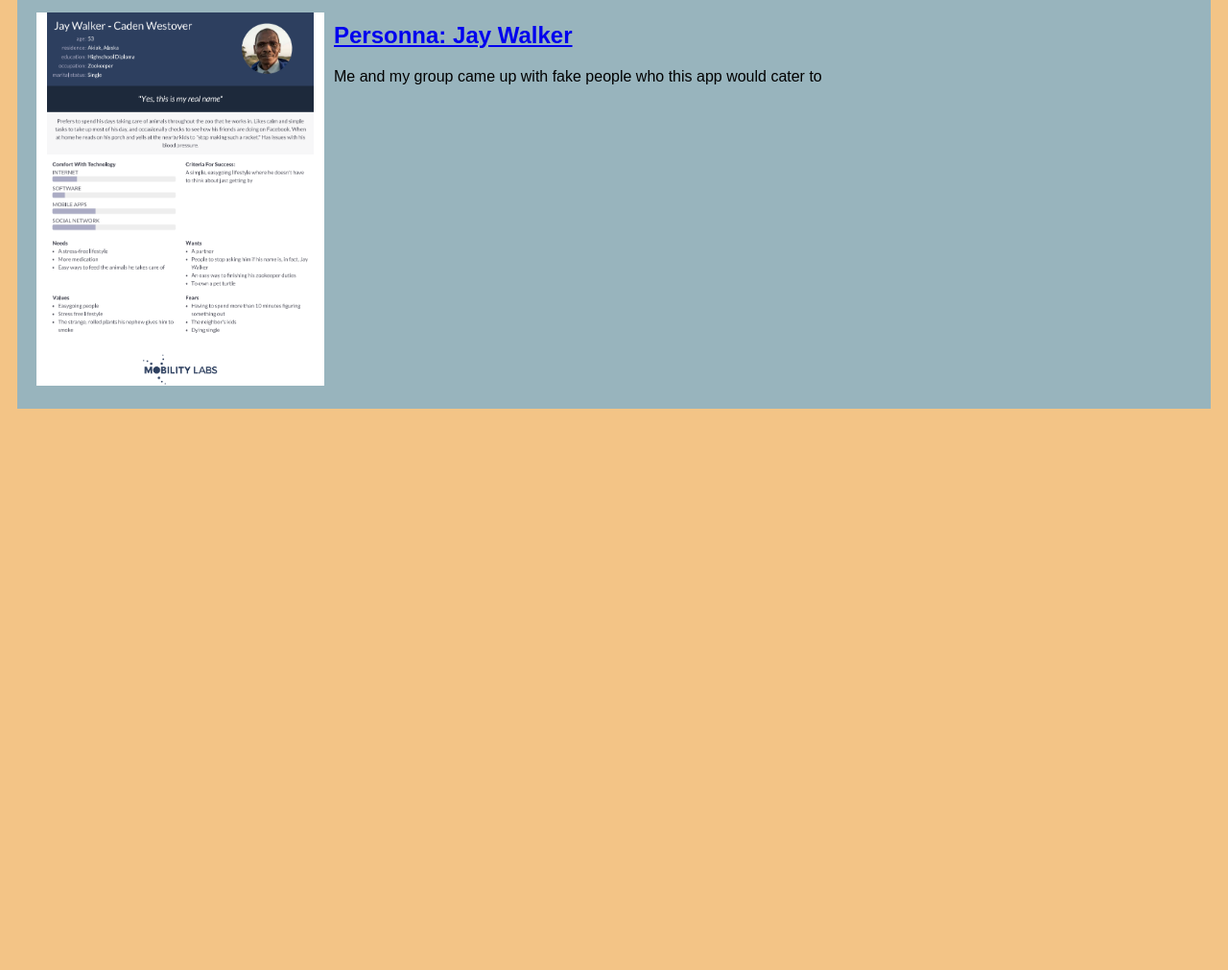
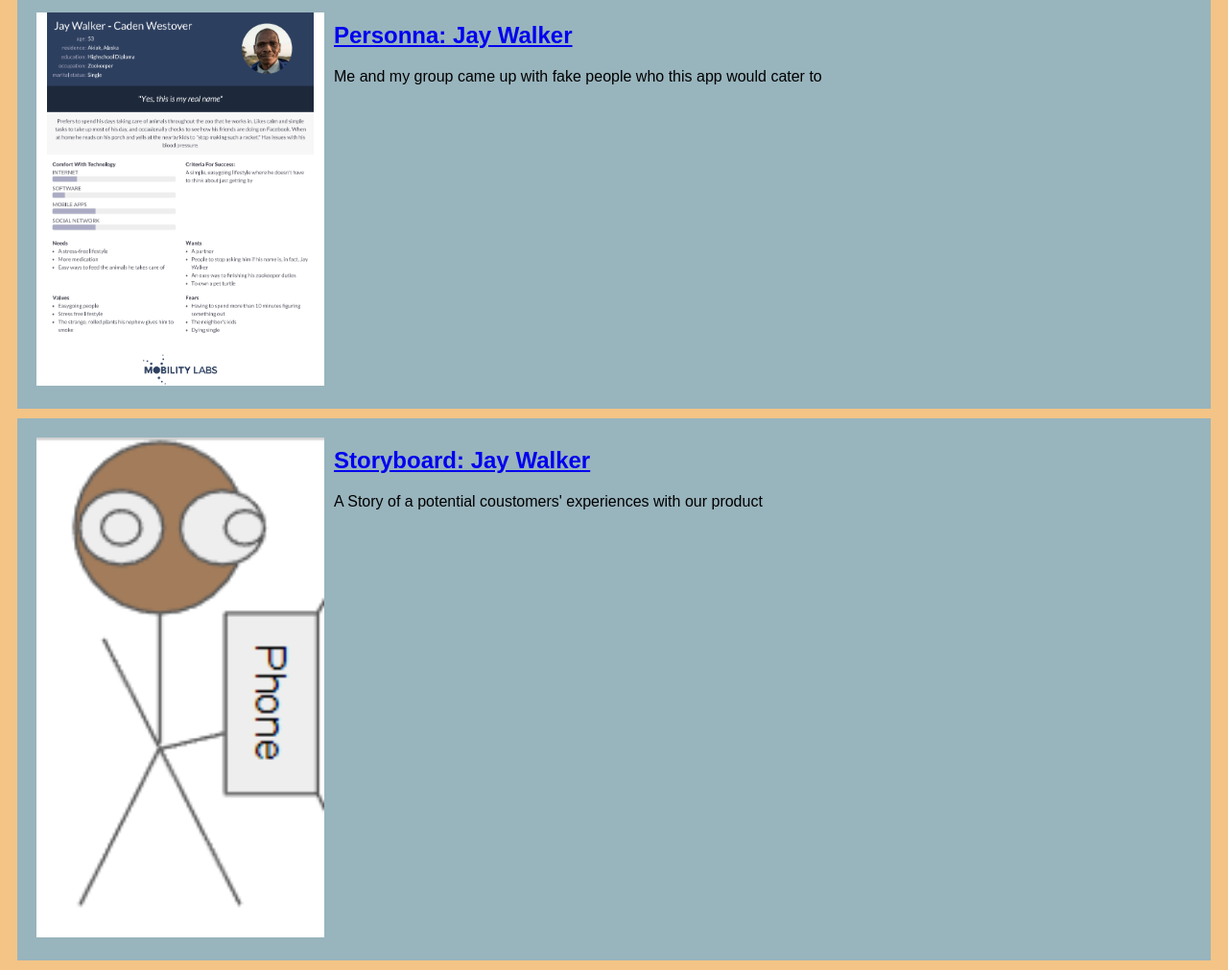
Before and after one commit to Dakeyras41/Dakeyras41.github.io, a plain HTML site: page index.html in a window 1280 px wide. Shown: the part 581-1592 px from the top of the page at 96% size. Before the commit the page ends 1017 px from the top, so only its background shows below. Drawn offline with Linux system fonts and the light colour scheme.

Commit message:
Add files via upload

```diff
--- a/index.html
+++ b/index.html
@@ -37,5 +37,15 @@
                 </p>
             </section>
         </section>
+        <!--Storyboard Assignment-->
+        <section class="assignment">
+            <a href="Files/storyboard.pdf"><img src="Images/storyboard.PNG"><a>
+            <section class="ass-details">
+                <a href="Files/storyboard.pdf"><h2>Storyboard: Jay Walker</h2><a>
+                <p>
+                    A Story of a potential coustomers' experiences with our product
+                </p>
+            </section>
+        </section>
     </body>
 </html>
```
Also changed, not shown: Images/storyboard.PNG (added), 1 other file.
